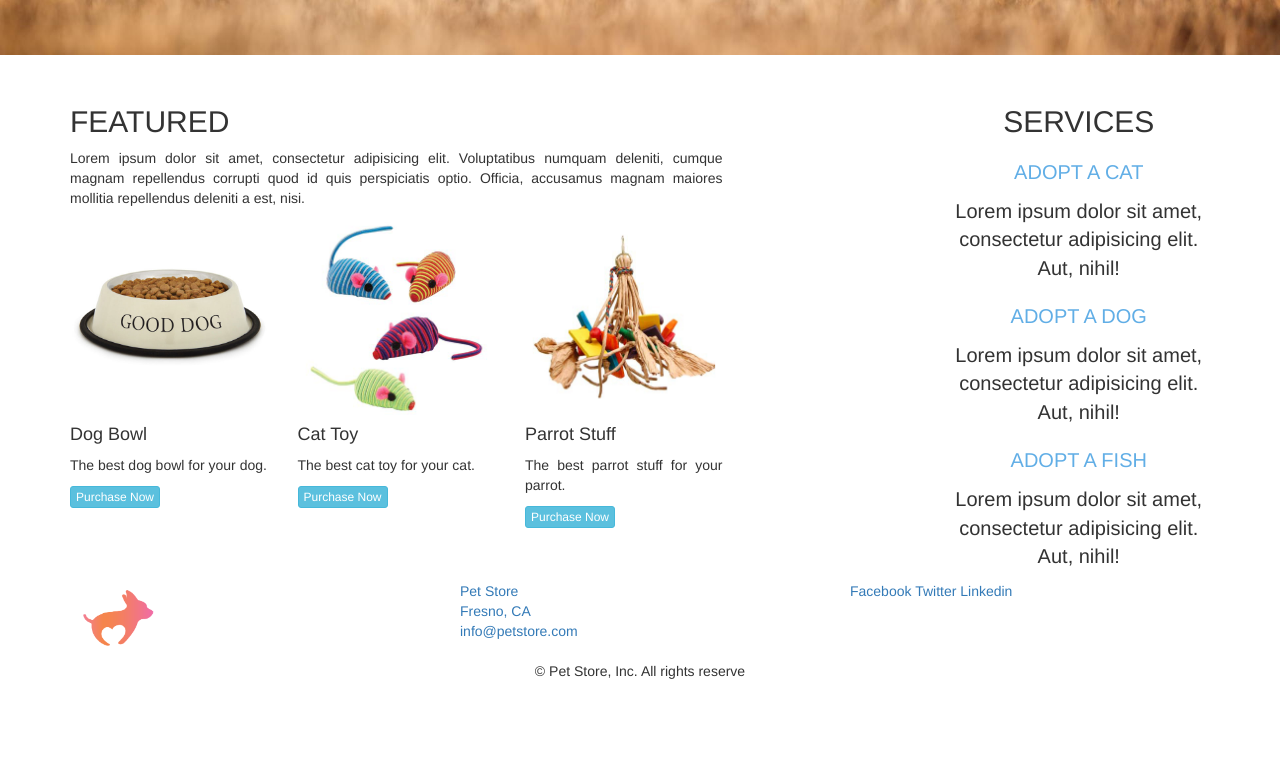
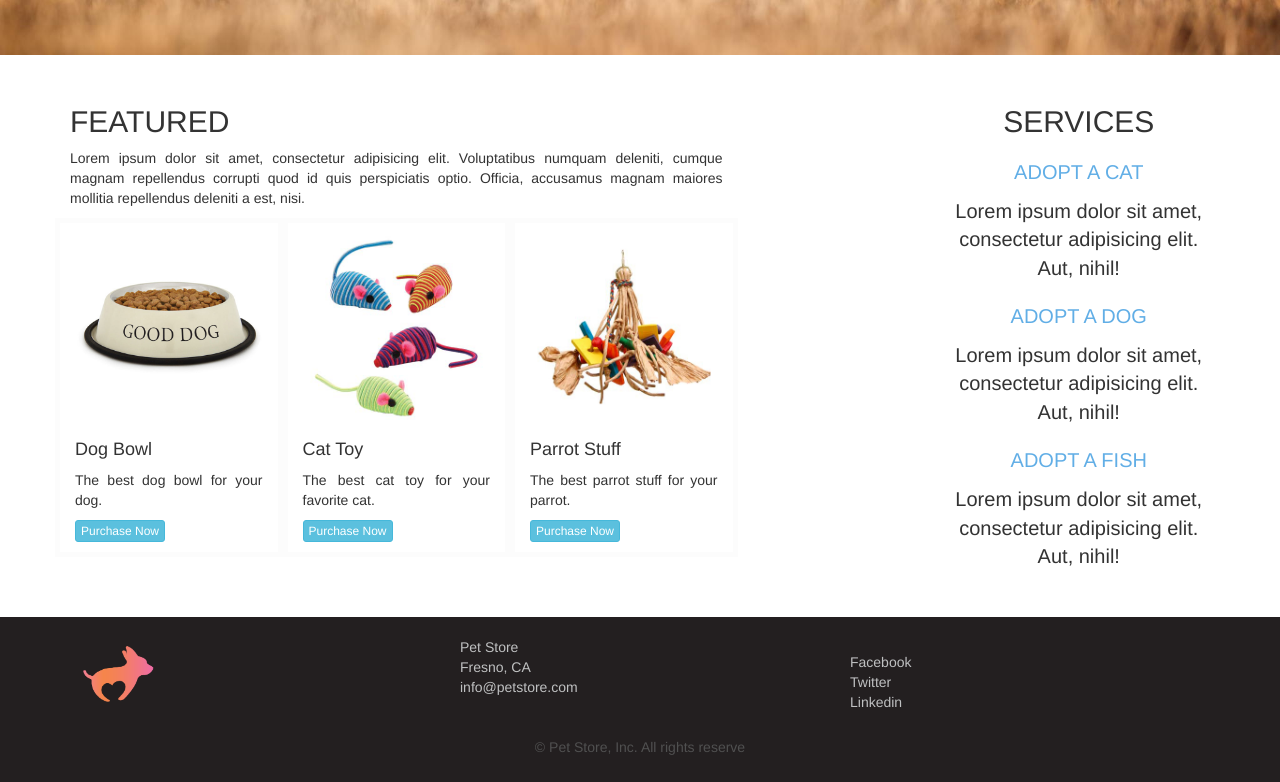
Before and after one commit to a5design/pet-store, a plain HTML site: page index.html in a window 1280 px wide. Shown: the part 478-1260 px from the top of the page. Before the commit the page ends 1169 px from the top, so only its background shows below. Drawn offline with nearby package versions, Linux system fonts and the light colour scheme.

Commit message:
updated style for content and footer

```diff
--- a/css/styles.css
+++ b/css/styles.css
@@ -46,4 +46,51 @@ a:hover {
 }
 /*jumbotron*/
 
+/*CONTENT*/
+
+.featured {
+	margin-bottom: 60px;
 }
+
+.product {
+	background-color: #edf1f4
+	border-radius: 5%;
+	border: 5px solid rgb(252, 252, 252);
+}
+
+.img-box {
+	margin:10px 0px;
+}
+.product a {
+	margin-bottom: 10px;
+}
+/*End of CONTENT*/
+
+/*Footer*/
+footer {
+	background-color: #231f20;
+	padding-top: 20px;
+}
+
+footer a {
+	color: #bfc0c1;
+}
+
+.contact-info {
+	padding-top: 15px;
+	padding-left: 40px;
+	border-right: 1px solid #333;
+	border-left: 1px solid #333;
+}
+
+.social {
+	padding: 15px;
+}
+
+footer .fine-print {
+	margin-top: 10px;
+	margin-bottom: 15px;
+	color: #505050;
+}
+
+/*Ebd of Footer*/
--- a/index.html
+++ b/index.html
@@ -39,7 +39,7 @@
 				<div class="row">
 					<div class="col-sm-4 product">
 						<div class="row">
-							<div class="col-xs-6 col-sm-12">
+							<div class="col-xs-6 col-sm-12 img-box">
 								<img src="img/product1.jpg" alt="Dog Bowl" class="img-responsive">
 							</div>
 							<div class="col-xs-6 col-sm-12">
@@ -51,19 +51,19 @@
 					</div>
 					<div class="col-sm-4 product">
 						<div class="row">
-							<div class="col-xs-6 col-sm-12">
+							<div class="col-xs-6 col-sm-12 img-box">
 								<img src="img/product2.jpg" alt="Cat Toy" class="img-responsive">
 							</div>
 							<div class="col-xs-6 col-sm-12">
 								<h4>Cat Toy</h4>
-								<p>The best cat toy for your cat.</p>
+								<p>The best cat toy for your favorite cat.</p>
 								<a href="#" class="btn btn-info btn-xs">Purchase Now</a>
 							</div>
 						</div>
 					</div>
 					<div class="col-sm-4 product">
 						<div class="row">
-							<div class="col-xs-6 col-sm-12">
+							<div class="col-xs-6 col-sm-12 img-box">
 								<img src="img/product3.jpg" alt="Parrot Stuff" class="img-responsive">
 							</div>
 							<div class="col-xs-6 col-sm-12">
@@ -74,35 +74,7 @@
 						</div>
 					</div>
 				</div>
-			</div> <!-- end of featured section -->
-				<!-- My HTML ATTEMPT
-				<div class="col-sm-4 col-lg-4">
-					<img src="img/product1.jpg" alt="Dog Bowl" class="img-thumbnail">
-					<div>
-						<h4>Dog Bowl</h4>
-						<p>The best dog bowl for your dog.</p>
-						<a href="#" class="btn btn-info">Purchase Now</a>
-					</div>
-				</div>
-				<div class="col-sm-4 col-lg-4">
-					<img src="img/product2.jpg" alt="Cat Toy" class="img-thumbnail">
-					<div>
-						<h4>Cat Toy</h4>
-						<p>The best cat toy for your favorite cat.</p>
-						<a href="#" class="btn btn-info">Purchase Now</a>
-					</div>
-				</div>
-				<div class="col-sm-4 col-lg-4">
-					<img src="img/product3.jpg" alt="Parrot Stuff" class="img-thumbnail">
-					<div>
-						<h4>Parrot Stuff</h4>
-						<p>The best parrot stuff for your parrot</p>
-						<a href="#" class="btn btn-info">Purchase Now</a>
-					</div>
-				</div>	-->
-
-
-
+			</div>
 			<div class="col-sm-3 col-sm-offset-2">
 				<h2 class="text-center text-uppercase">Services</h2>
 				<ul class="nav nav-pills nav-stacked text-center">
@@ -137,15 +109,17 @@
 						<a href="#">info@petstore.com</a>
 					</address>
 				</div>
-				<div class="col-xs-12 col-sm-4">
+				<div class="col-xs-12 col-sm-4 social">
                 		<a href="#">
                 			<i class="fa fa-facebook"></i>
                 			<span>Facebook</span>
                 		</a>
+                		<br>
                 		<a href="#">
                 			<i class="fa fa-twitter"></i>
                 			<span>Twitter</span>
                 		</a>
+                		<br>
                 		<a href="#">
                 			<i class="fa fa-likedin"></i>
                 			<span>Linkedin</span>
```
